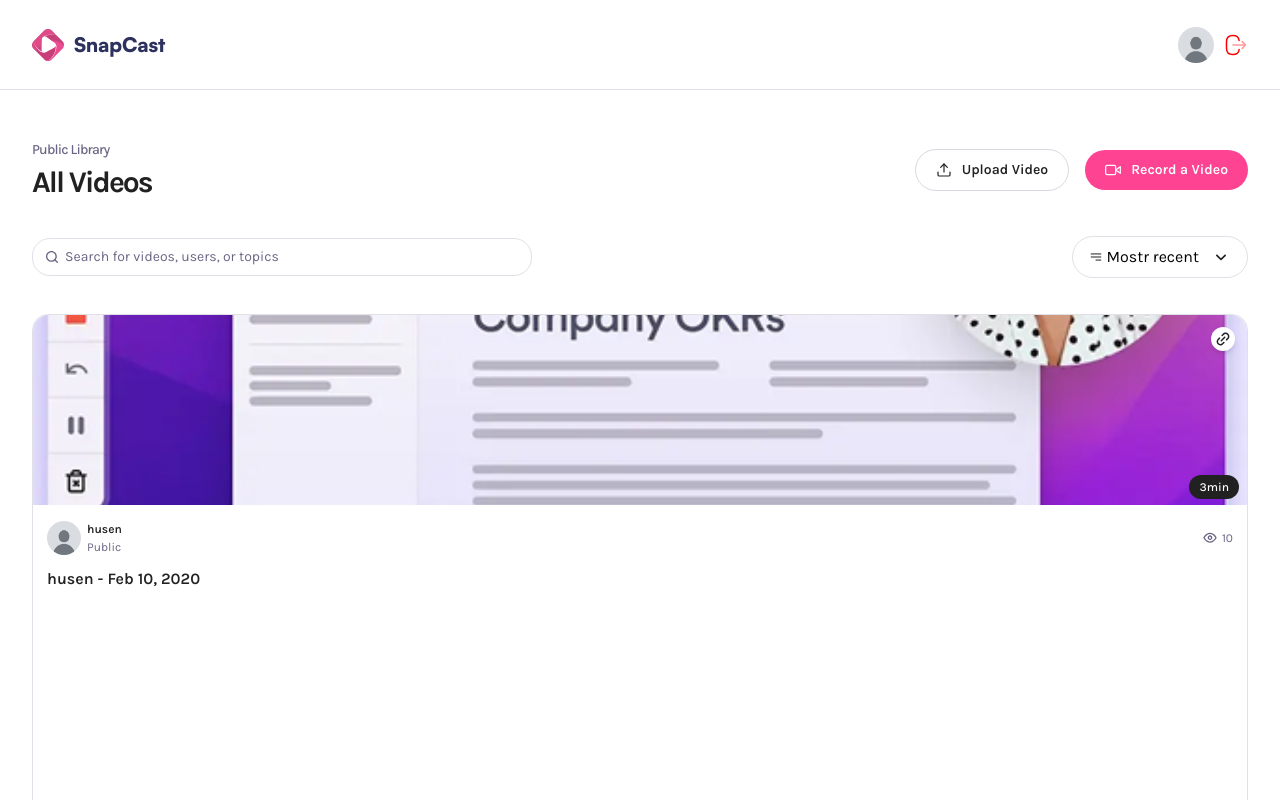
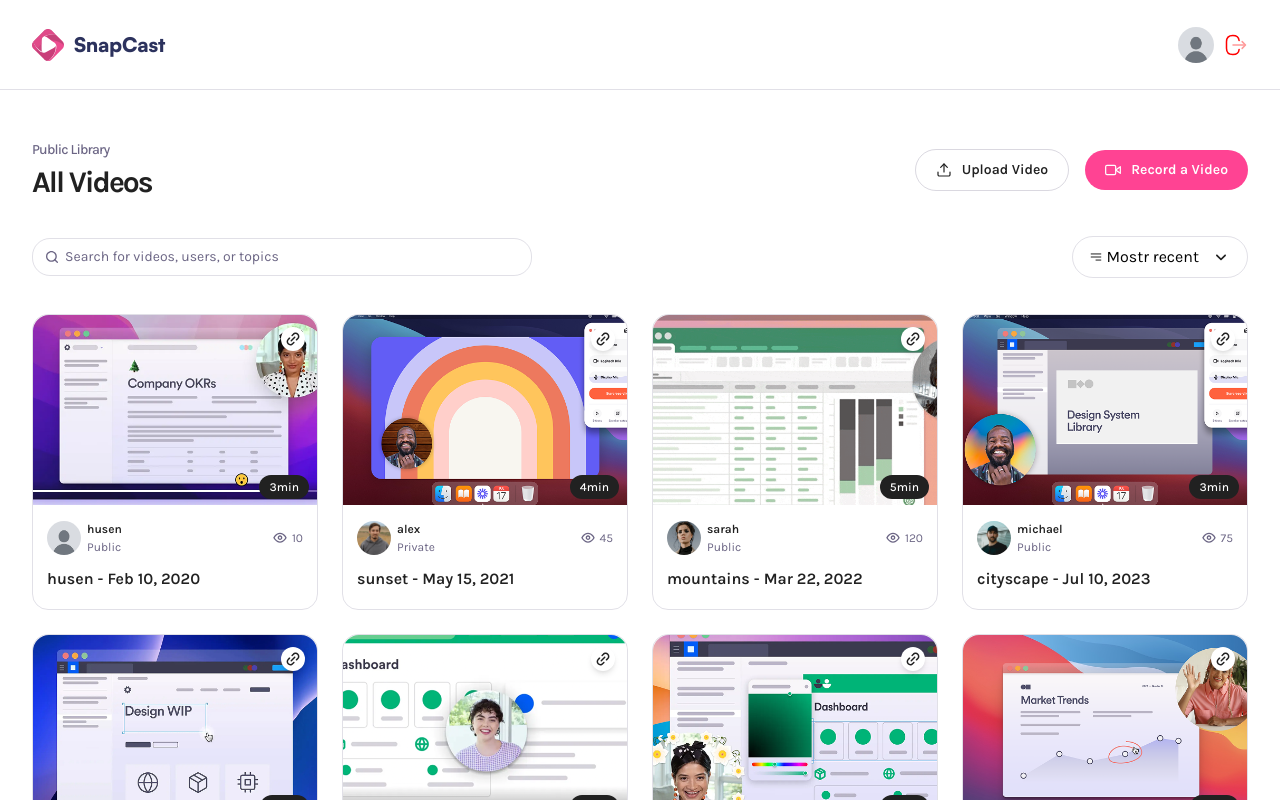
Before and after one commit to husen004/screen_recording_platform, a Next.js app: page / in a window 1280 px wide. Shown: the top 800 px of the page. Built offline with nearby package versions, Linux system fonts and the light colour scheme.

Commit message:
video grid fixed

```diff
--- a/app/(root)/page.tsx
+++ b/app/(root)/page.tsx
@@ -1,5 +1,6 @@
 import Header from '@/components/Header'
 import VideoCard from '@/components/VideoCard'
+import { dummyCards } from '@/constants'
 import React from 'react'
 
 const Page = () => {
@@ -7,17 +8,17 @@
     <main className='wrapper page'>
       <Header title='All videos' subHeader='Public Library' />
 
-      <VideoCard
-      id="1"
-      title="husen"
-      thumbnail="/assets/samples/thumbnail (1).png"
-      createdAt={new Date("2020-02-10 16:34:34") }
-      userImg="/assets/images/dummy.jpg"
-      username="husen"
-      views={10}
-      visibility="public"
-      duration={156}
-      />
+      <section className='video-grid'>
+
+        {dummyCards.map((card) => (
+          <VideoCard
+            key={card.id}
+            {...card}
+          />
+        ))}
+
+      </section>
+
     </main>
   )
 }
--- a/app/(root)/profile/[id]/page.tsx
+++ b/app/(root)/profile/[id]/page.tsx
@@ -1,13 +1,26 @@
 import Header from '@/components/Header';
+import VideoCard from '@/components/VideoCard';
+import { dummyCards } from '@/constants';
 import React from 'react'
 
 const page = async ({ params }: ParamsWithSearch) => {
-    const { id } = await params;
+  const { id } = await params;
 
   return (
     <div className='wrapper page'>
-        <Header subHeader='husenikary@mail.ru' title='Husen | Ikary' userImg='/assets/images/dummy.jpg' />
-        <h1 className='text-2xl font-karla'>{id}</h1>
+      <Header subHeader='husenikary@mail.ru' title='Husen | Ikary' userImg='/assets/images/dummy.jpg' />
+
+      <section className='video-grid'>
+
+        {dummyCards.map((card) => (
+          <VideoCard
+            key={card.id}
+            {...card}
+          />
+        ))}
+
+      </section>
+
     </div>
   )
 }
--- a/components/VideoCard.tsx
+++ b/components/VideoCard.tsx
@@ -21,16 +21,16 @@
       <article>
         <div>
           <figure>
-            <Image src={userImg} alt='userImg' width={34} height={34} className='rounded-full aspect-square' />
+            <Image src={userImg || "/aasets/images/jason.png"} alt='userImg' width={34} height={34} className='rounded-full aspect-square' />
             <figcaption>
               <h3>{username}</h3>
               <p>{visibility}</p>
             </figcaption>
           </figure>
-            <aside className=''>
-              <Image src='/assets/icons/eye.svg' alt='eye' width={16} height={16} />
-              <span>{views}</span>
-            </aside>
+          <aside className=''>
+            <Image src='/assets/icons/eye.svg' alt='eye' width={16} height={16} />
+            <span>{views}</span>
+          </aside>
         </div>
         <h2>
           {title} - {" "} {createdAt.toLocaleDateString("en-US", {
@@ -39,8 +39,8 @@
             day: "numeric"
           })}
         </h2>
-        <button onClick={() => {}} className='copy-btn'>
-          <Image src={'/assets/icons/link.svg'} alt='link' width={18} height={18}/>
+        <button onClick={() => { }} className='copy-btn'>
+          <Image src={'/assets/icons/link.svg'} alt='link' width={18} height={18} />
         </button>
         {duration && (
           <div className='duration'>
--- a/index.d.ts
+++ b/index.d.ts
@@ -111,7 +111,7 @@
   src: string | null;
 }
 
-type Visibility = "public" | "private";
+type Visibility = string;
 
 declare interface VideoDetails {
   videoId: string;
```
